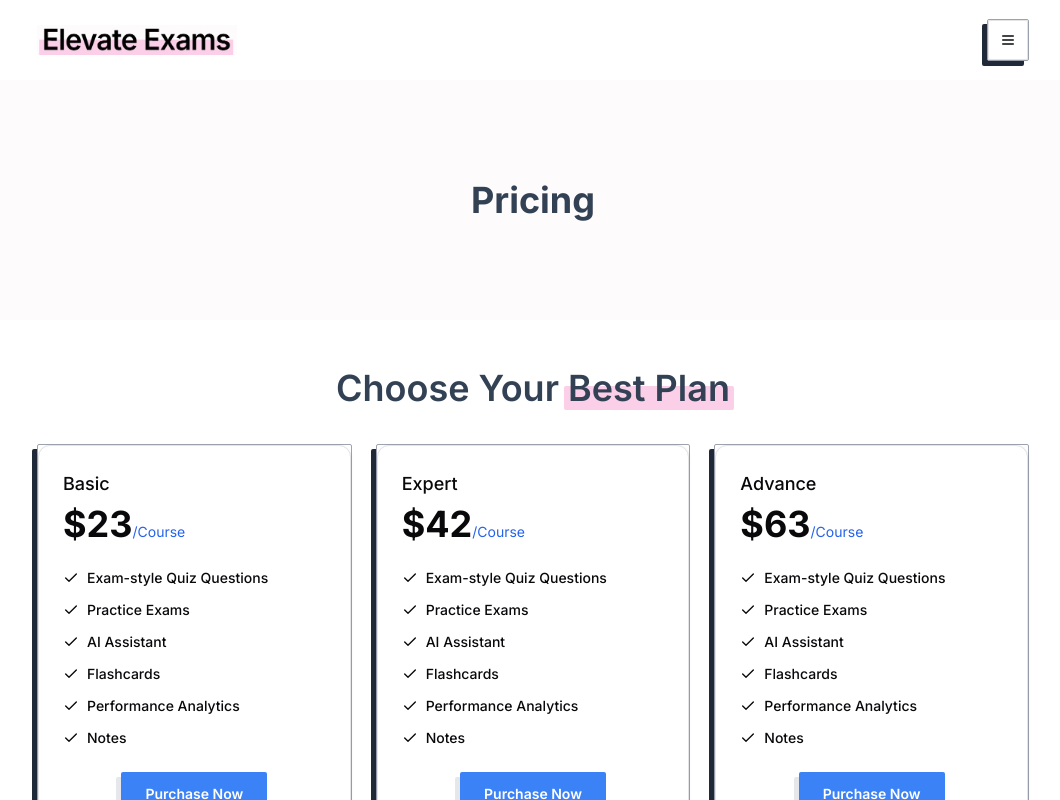
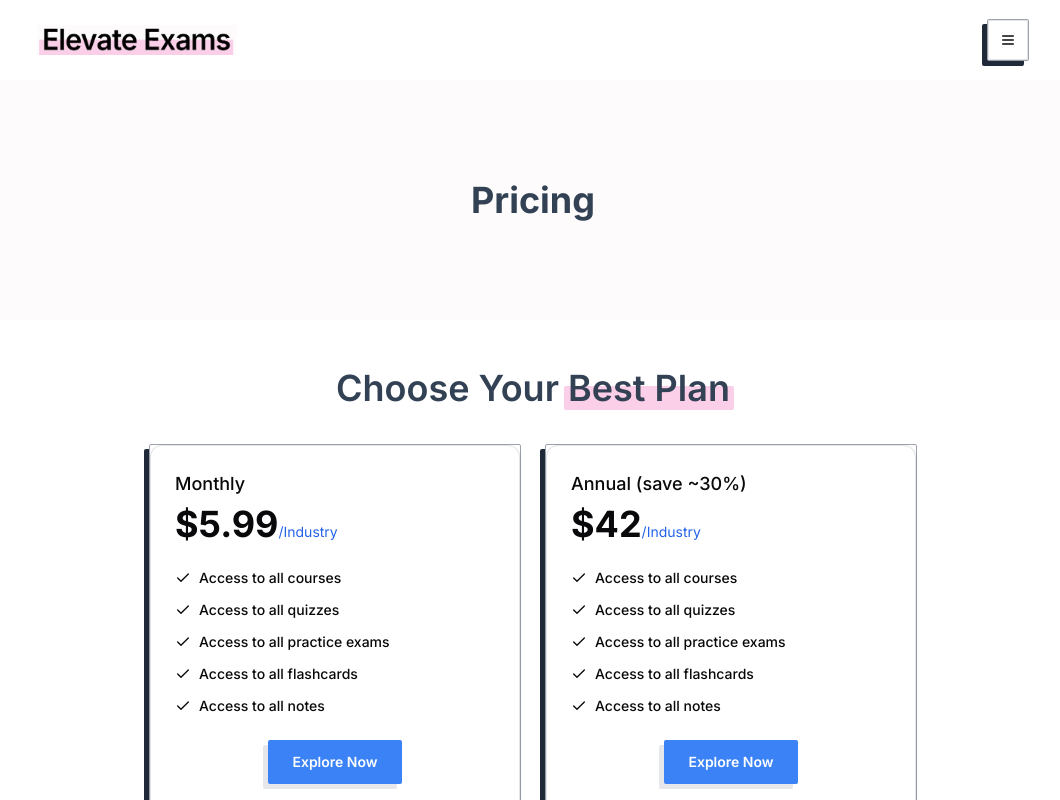
Before and after one commit to Mazhar88897/elevate-exam-website-api, a Next.js app: page /main/pricing in a window 1280 px wide. Shown: the top 800 px of the page, without its empty margins (107-1167 px from the left). Built offline with nearby package versions, Linux system fonts and the light colour scheme.

Commit message:
landing packe tweeks

```diff
--- a/components/screens/faq.tsx
+++ b/components/screens/faq.tsx
@@ -50,7 +50,7 @@ export default function Faq() {
   <div className="max-w-6xl w-full flex flex-wrap gap-8">
     {/* Left Column - Video Section */}
     <div className="flex-1 min-w-[300px] space-y-4">
-      <h2 className="text-3xl font-semibold text-slate-700 mb-8">We Also Provide Online Programming Videos</h2>
+      <h2 className="text-3xl font-semibold text-slate-700 mb-8"></h2>
 
       <div className="space-y-1">
         {/* Accordion Topics */}
@@ -83,7 +83,7 @@ export default function Faq() {
 
     {/* Right Column - Topics List */}
     <div className="flex-1 min-w-[300px] space-y-4">
-      <h2 className="text-3xl font-semibold text-slate-700 mb-8">We Also Provide Online Programming Videos</h2>
+      <h2 className="text-3xl font-semibold text-white mb-8"></h2>
 
       <div className="space-y-1">
         {/* Accordion Topics */}
--- a/components/screens/pricing.tsx
+++ b/components/screens/pricing.tsx
@@ -1,4 +1,5 @@
 import { Check } from "lucide-react"
+import Link from "next/link"
 import { Card, CardContent, CardFooter, CardHeader } from "@/components/ui/card"
 import { CustomButton } from "@/components/pages/CustomButton"
 import { Highlight } from "@/components/pages/Highlight"
@@ -6,44 +7,30 @@ import { HoverCard } from "../pages/HoverCard"
 export default function PricingPlans() {
   const plans = [
     {
-      name: "Basic",
-      price: "$23",
+      name: "Monthly",
+      price: "$5.99",
       features: [
-        "Exam-style Quiz Questions",
-        "Practice Exams",
-        "AI Assistant",
-        "Flashcards",
-        "Performance Analytics",
-        "Notes",
+        "Access to all courses",
+        "Access to all quizzes",
+        "Access to all practice exams",
+        "Access to all flashcards",
+        "Access to all notes",
       ],
       highlighted: false,
     },
     {
-      name: "Expert",
+      name: "Annual (save ~30%)",
       price: "$42",
       features: [
-        "Exam-style Quiz Questions",
-        "Practice Exams",
-        "AI Assistant",
-        "Flashcards",
-        "Performance Analytics",
-        "Notes",
+        "Access to all courses",
+        "Access to all quizzes",
+        "Access to all practice exams",
+        "Access to all flashcards",
+        "Access to all notes",
       ],
       highlighted: true,
     },
-    {
-      name: "Advance",
-      price: "$63",
-      features: [
-        "Exam-style Quiz Questions",
-        "Practice Exams",
-        "AI Assistant",
-        "Flashcards",
-        "Performance Analytics",
-        "Notes",
-      ],
-      highlighted: false,
-    },
+
   ]
 
   return (
@@ -52,7 +39,7 @@ export default function PricingPlans() {
         Choose Your <Highlight>Best Plan</Highlight>
       </h1>
 
-      <div className="grid grid-cols-1 md:grid-cols-3 gap-6 max-w-6xl mx-auto">
+      <div className="grid grid-cols-1 md:grid-cols-2 gap-6 max-w-3xl mx-auto">
         {plans.map((plan, index) => (
             <HoverCard key={index}>
           <div  className="relative">
@@ -62,7 +49,7 @@ export default function PricingPlans() {
                 <h3 className="text-lg font-medium">{plan.name}</h3>
                 <div className="mt-2">
                   <span className="text-4xl font-bold">{plan.price}</span>
-                  <span className="text-sm text-blue-600">/Course</span>
+                  <span className="text-sm text-blue-600">/Industry</span>
                 </div>
               </CardHeader>
               <CardContent className="pt-6 flex-grow">
@@ -76,7 +63,9 @@ export default function PricingPlans() {
                 </ul>
               </CardContent>
               <CardFooter className="flex flex-col pt-0">
-                <CustomButton className="w-full "><p className="text-sm font-semibold">Purchase Now</p></CustomButton>
+                <Link href="/main/courses">
+                <CustomButton className="w-full "><p className="text-sm font-semibold">Explore Now</p></CustomButton>
+                </Link>
                 <p className="text-xs text-muted-foreground mt-4 text-center">* Tax & other services included.</p>
               </CardFooter>
             </Card>
```
